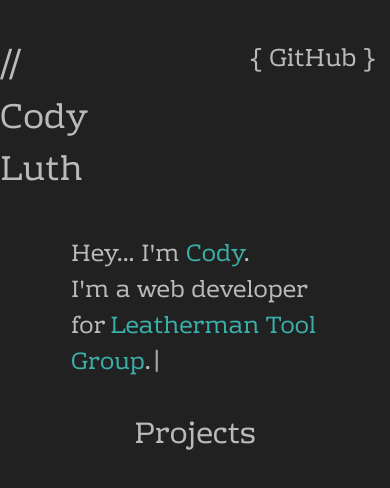
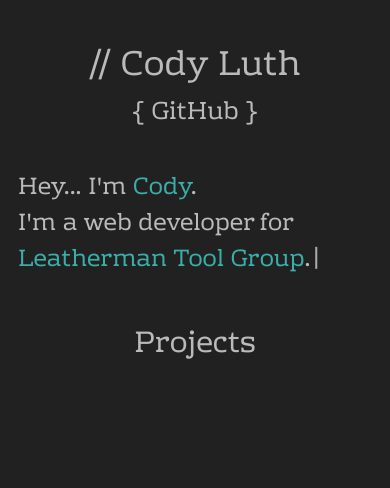
Before and after one commit to luthcody/codyluth, a Next.js app: page / in a window 390 px wide. Shown: the top 488 px of the page. Built offline with nearby package versions, Linux system fonts and the light colour scheme.

Commit message:
Make slightly more mobile friendly

```diff
--- a/components/layout.js
+++ b/components/layout.js
@@ -8,8 +8,8 @@
         <title>Cody Luth</title>
       </Head>
       <div className={'row ' + styles.menu}>
-        <div className={'col-4 ' + styles.name}>{ '// Cody Luth' }</div>
-        <div className="col-8 align-self-middle text-end">
+        <div className={'col-12 col-md-4 text-center text-md-start ' + styles.name}>{ '// Cody Luth' }</div>
+        <div className="col-12 col-md-8 align-self-middle text-center text-md-end">
           <a href="https://github.com/luthcody" target="_blank" className={styles.link}>{'{ GitHub }'}</a>
         </div>
       </div>
--- a/pages/index.js
+++ b/pages/index.js
@@ -27,7 +27,7 @@
 
   return (
     <div className="row justify-content-center">
-      <div className={'col-8 ' + styles.typed}>
+      <div className={'col-12 col-md-8 px-4 ' + styles.typed}>
         <span ref={el} />
       </div>
 
```
Also changed, not shown: 1 other file (tests, documents, lock files or other folders).
